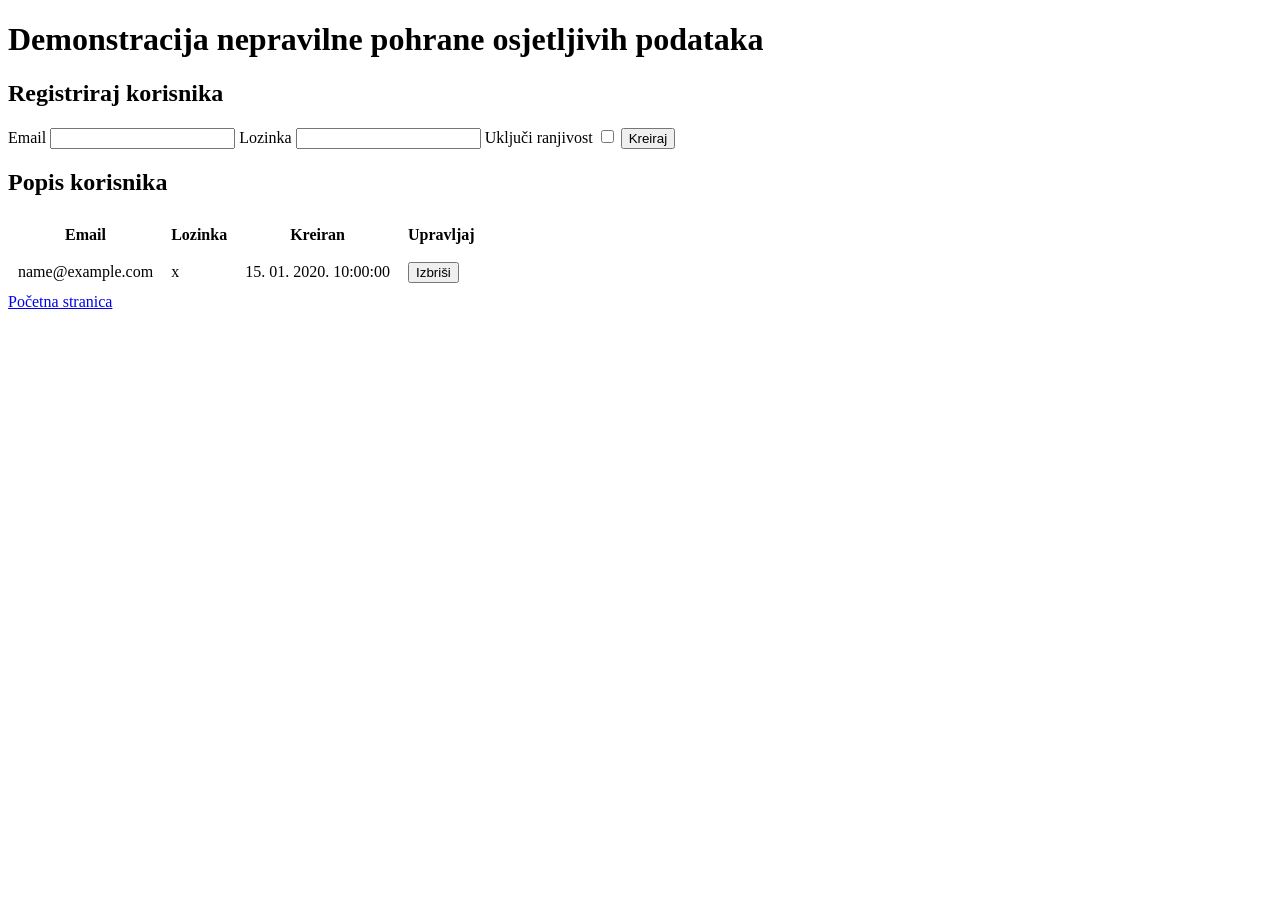
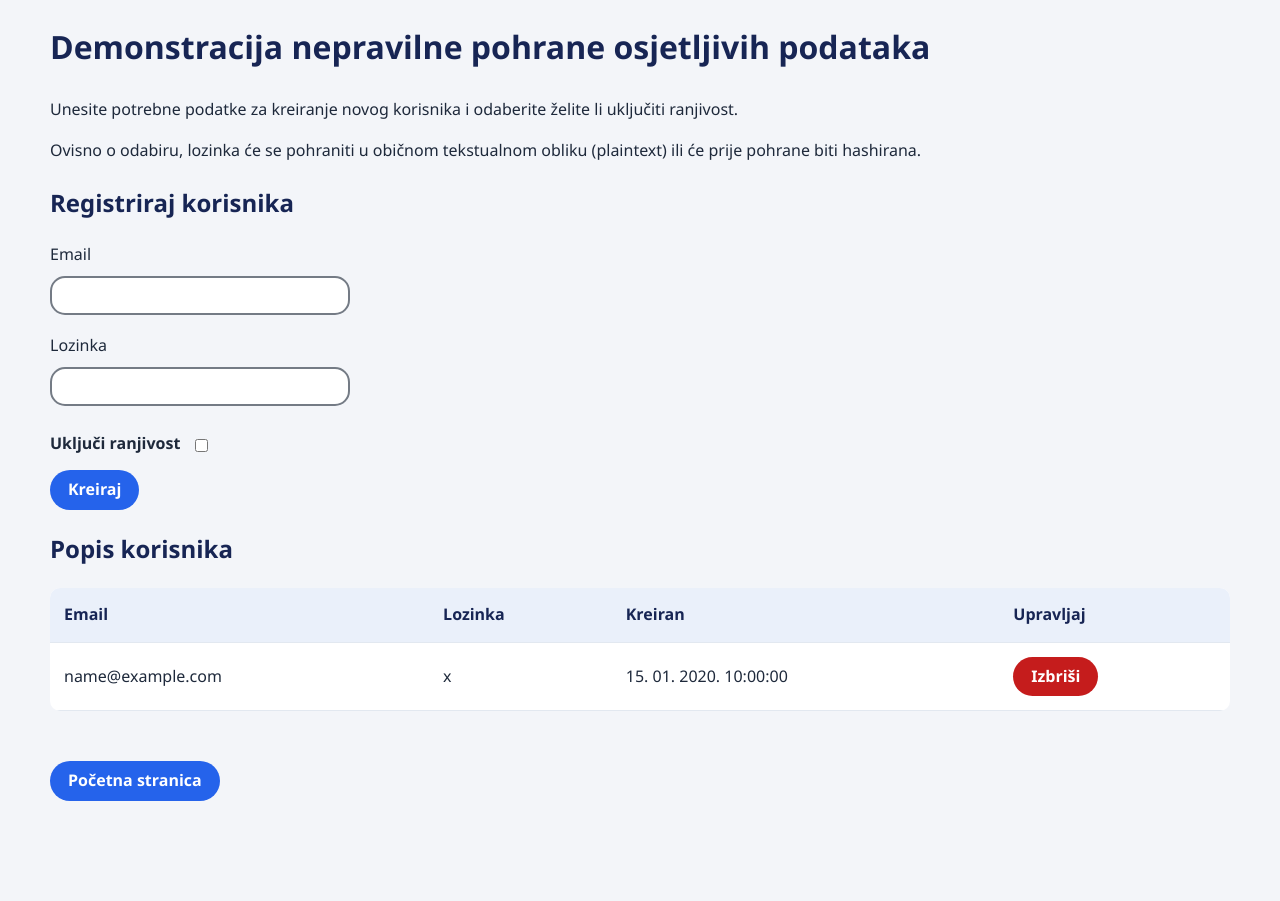
Before and after one commit to gt726/web2-lab-2, a Node server app: template views/sensitive-info.ejs in a window 1280 px wide. Before the commit the page ends 309 px from the top, so only its background shows below. Run offline with Node 20, Linux system fonts and the light colour scheme; the template is opened without the code that fills it: most values are stand-ins (such as "Sample title", 1, 10 or a date in 2020).

Commit message:
Dodan frontend

```diff
--- a/package.json
+++ b/package.json
@@ -21,6 +21,7 @@
   },
   "homepage": "https://github.com/gt726/web2-lab-2#readme",
   "dependencies": {
+    "bcrypt": "^6.0.0",
     "dotenv": "^18.0.10",
     "ejs": "^7.0.2",
     "express": "^5.3.0",
@@ -28,5 +29,8 @@
   },
   "devDependencies": {
     "nodemon": "^3.1.11"
+  },
+  "allowScripts": {
+    "bcrypt@6.0.0": true
   }
 }
--- /dev/null
+++ b/public/css/style.css
@@ -0,0 +1,143 @@
+* {
+    box-sizing: border-box;
+}
+
+body {
+    margin-top: 20px;
+    margin-bottom: 100px;
+    margin-left: 50px;
+    margin-right: 50px;
+    font-family: "Segoe UI", Arial, sans-serif;
+    color: #1e293b;
+    line-height: 1.6;
+    background: #f3f5f9;
+}
+
+main {
+    width: min(1100px, 90%);
+    margin: 40px auto;
+}
+
+h1,
+h2 {
+    color: #172554;
+}
+
+h1 {
+    font-size: 2rem;
+    margin-bottom: 24px;
+}
+
+section,
+.card {
+    background: white;
+    padding: 24px;
+    border-radius: 12px;
+    box-shadow: 0 3px 12px rgba(15, 23, 42, 0.06);
+    margin-bottom: 24px;
+    display: flex;
+    flex-direction: column;
+    gap: 20px;
+    align-items: flex-start;
+}
+
+input {
+    display: block;
+    width: 80%;
+    max-width: 300px;
+    padding: 5px;
+    margin: 8px 0 18px;
+    border: 2px solid #747b85;
+    border-radius: 15px;
+    font: inherit;
+}
+
+input:focus {
+    outline: 2px solid #93c5fd;
+    border-color: #2563eb;
+}
+
+.vuln-toggle {
+    display: flex;
+    flex-direction: row;
+    gap: 15px;
+    margin-top: 25px;
+}
+
+.vuln-toggle input {
+    width: auto;
+}
+
+button,
+.btn,
+.del-btn {
+    display: inline-block;
+    border: none;
+    border-radius: 25px;
+    padding: 7px 18px;
+    background: #2563eb;
+    color: white;
+    font: inherit;
+    font-weight: 600;
+    text-decoration: none;
+    cursor: pointer;
+}
+
+.del-btn {
+    background: #c41616f8;
+}
+
+button:hover,
+.btn:hover {
+    background: #1d4ed8;
+}
+
+.del-btn:hover {
+    background: #9e1111f8;
+}
+
+table {
+    width: 100%;
+    border-collapse: collapse;
+    background: white;
+    border-radius: 10px;
+    overflow: hidden;
+    margin-bottom: 50px;
+}
+
+th,
+td {
+    padding: 14px;
+    text-align: left;
+    border-bottom: 1px solid #e2e8f0;
+}
+
+th {
+    background: #eaf0fa;
+    color: #172554;
+}
+
+tr:hover td {
+    background: #f8fafc;
+}
+
+@media (max-width: 650px) {
+    main {
+        width: 94%;
+        margin: 20px auto;
+    }
+
+    section,
+    .card {
+        padding: 16px;
+    }
+
+    table {
+        font-size: 0.85rem;
+    }
+
+    th,
+    td {
+        padding: 8px;
+    }
+}
--- a/src/app.js
+++ b/src/app.js
@@ -13,6 +13,7 @@ app.use(express.urlencoded({ extended: false }));
 
 app.set("view engine", "ejs");
 app.set("views", path.join(__dirname, "../views"));
+app.use(express.static(path.join(__dirname, "../public")));
 
 app.use("/ranjivosti/xss", xssRouter);
 app.use("/ranjivosti/sensitive-info", sensitiveInfoRouter);
--- a/src/db/pool.js
+++ b/src/db/pool.js
@@ -2,6 +2,9 @@ const { Pool } = require("pg");
 
 const pool = new Pool({
     connectionString: process.env.DATABASE_URL,
+    ssl: {
+        rejectUnauthorized: true,
+    },
 });
 
 module.exports = pool;
--- a/views/sensitive-info.ejs
+++ b/views/sensitive-info.ejs
@@ -4,23 +4,32 @@
 <head>
     <meta charset="UTF-8">
     <meta name="viewport" content="width=device-width, initial-scale=1.0">
+    <link rel="stylesheet" href="/css/style.css">
     <title>Sensitive info Demo</title>
 </head>
 
 <body>
     <h1>Demonstracija nepravilne pohrane osjetljivih podataka</h1>
 
+    <p>Unesite potrebne podatke za kreiranje novog korisnika i odaberite želite li uključiti ranjivost.</p>
+    <p>Ovisno o odabiru, lozinka će se pohraniti u običnom tekstualnom obliku (plaintext) ili će prije pohrane biti
+        hashirana.</p>
+
     <h2>Registriraj korisnika</h2>
 
     <form action="/ranjivosti/sensitive-info/add" method="POST">
         <label for="email">Email</label>
-        <input type="text" id="email" name="email" required />
+        <input type="email" id="email" name="email" required />
 
         <label for="password">Lozinka</label>
         <input type="password" id="password" name="password" required />
 
-        <label for="hash-toggle">Uključi ranjivost</label>
-        <input type="checkbox" id="hash-toggle" name="vulnerable" value="true">
+        <div class="vuln-toggle">
+            <strong>
+                <label for="hash-toggle">Uključi ranjivost</label>
+            </strong>
+            <input type="checkbox" id="hash-toggle" name="vulnerable" value="true">
+        </div>
 
         <button type="submit">Kreiraj</button>
     </form>
@@ -54,7 +63,7 @@
                             </td>
                             <td>
                                 <form action="/ranjivosti/sensitive-info/<%= user.user_id %>/delete" method="POST">
-                                    <button type="submit" class="btn">Izbriši</button>
+                                    <button type="submit" class="del-btn">Izbriši</button>
                                 </form>
                             </td>
                         </tr>
@@ -64,7 +73,7 @@
             <% } %>
 
 
-                <a href="/">Početna stranica</a>
+                <a href="/" class="btn">Početna stranica</a>
 
 </body>
 
```
Also changed, not shown: src/routes/sensitive-info.js (+12 -4 lines), views/index.ejs (+6 -4 lines), views/xss.ejs (+15 -4 lines), 1 other file.
